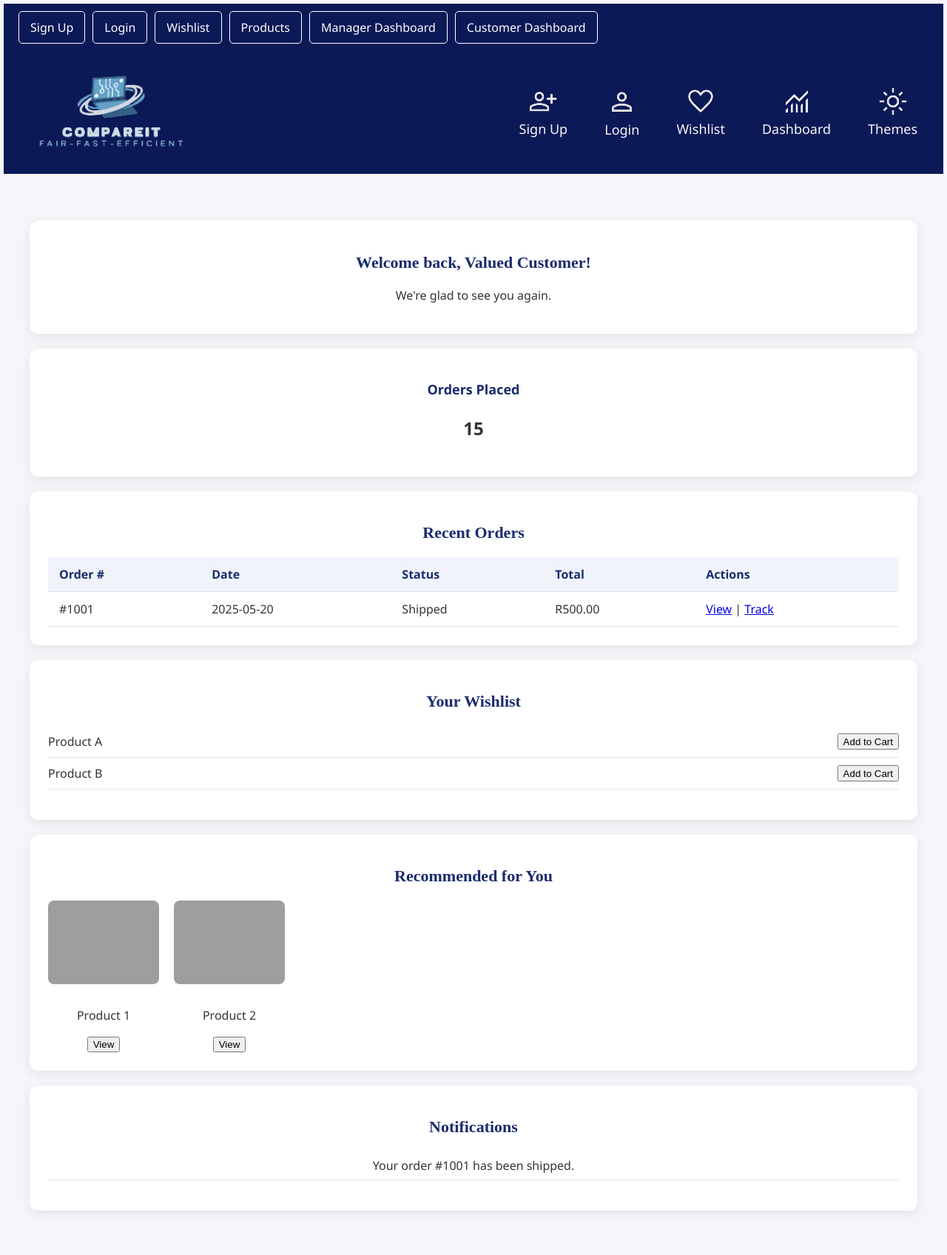
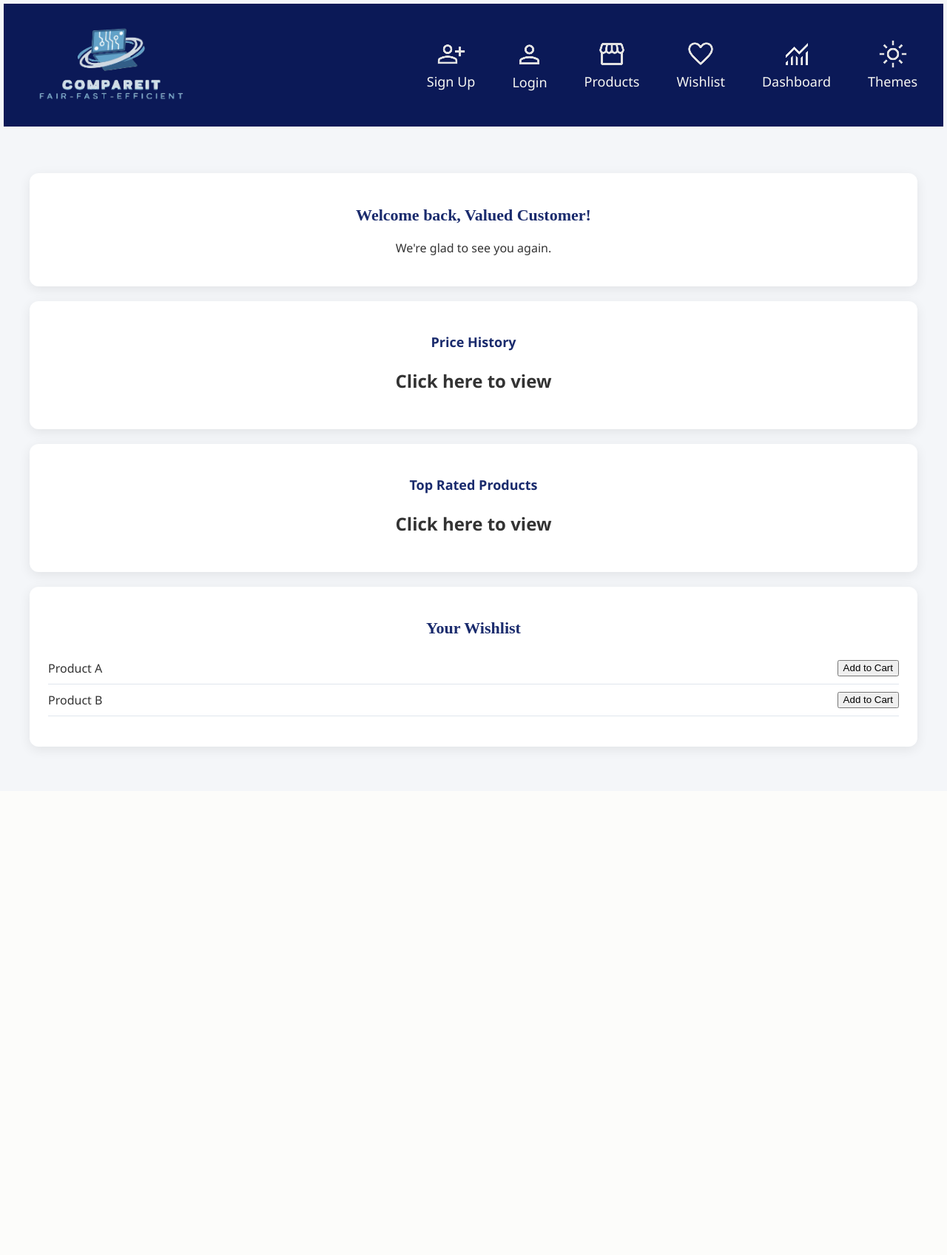
Before and after one commit to RyanlLiao/The-Superkeys, a PHP site: page /customerDashboard.php in a window 1280 px wide. Shown: the whole page at 74% size. After the commit the page ends 1018 px from the top, so only its background shows below. Run offline with PHP 8.4, Linux system fonts and the light colour scheme; grey boxes are pictures that could not be loaded.

Commit message:
Fresh Start

```diff
--- a/customerDashboard.php
+++ b/customerDashboard.php
@@ -19,34 +19,17 @@ $userName = $_SESSION['user_name'] ?? 'Valued Customer';
 
         <div class="dashboard-content">
             <div class="card stat-card">
-                <h3>Orders Placed</h3>
-                <p>15</p>
+                <h3>Price History</h3>
+                <p>Click here to view</p>
             </div>
         </div>
 
-        <div class="card">
-            <h2>Recent Orders</h2>
-            <table class="dashboard-table">
-                <thead>
-                    <tr>
-                        <th>Order #</th>
-                        <th>Date</th>
-                        <th>Status</th>
-                        <th>Total</th>
-                        <th>Actions</th>
-                    </tr>
-                </thead>
-                <tbody>
-                    <tr>
-                        <td>#1001</td>
-                        <td>2025-05-20</td>
-                        <td>Shipped</td>
-                        <td>R500.00</td>
-                        <td><a href="#">View</a> | <a href="#">Track</a></td>
-                    </tr>
-                </tbody>
-            </table>
-        </div>
+        <div class="card stat-card">
+                <h3>Top Rated Products</h3>
+                <p>Click here to view</p>
+            </div>
+
+
 
         <!-- Wishlist -->
         <div class="card">
@@ -58,7 +41,7 @@ $userName = $_SESSION['user_name'] ?? 'Valued Customer';
         </div>
 
         <!-- Recommended Products -->
-        <div class="card">
+        <!-- <div class="card">
             <h2>Recommended for You</h2>
             <div class="recommended-products">
                 <div class="product-card">
@@ -72,15 +55,9 @@ $userName = $_SESSION['user_name'] ?? 'Valued Customer';
                     <button>View</button>
                 </div>
             </div>
-        </div>
+        </div> -->
 
-        <!-- Notifications -->
-        <div class="card">
-            <h2>Notifications</h2>
-            <ul class="notifications">
-                <li>Your order #1001 has been shipped.</li>
-            </ul>
-        </div>
+
     </div>
 </body>
 </html>
--- a/header.php
+++ b/header.php
@@ -1,16 +1,6 @@
 <link rel="stylesheet" href="css/header.css">
 <link rel="stylesheet" href="css/products.css">
 
-<nav class="navbar">
-    <ul>
-        <li><a href="signup.php">Sign Up</a></li>
-        <li><a href="login.php">Login</a></li>
-        <li><a href="wishlist.php">Wishlist</a></li>
-        <li><a href="products.php">Products</a></li>
-        <li><a href="dashboard.php">Manager Dashboard</a></li>
-        <li><a href="customerDashboard.php">Customer Dashboard</a></li>
-    </ul>
-</nav>
  <header class="headerrr">
                 <div class="header-container">
                     <img src="img/logo2.png" alt="Logo" class="pLogo">
@@ -22,10 +12,13 @@
                             <!-- on click function for logginhh out! -->
                             <li id="login-link"><a href="login.php"><img src="img/Login.png" alt="Login" class="icon">
                                     <br> Login</a></li>
+                            <li id="products-link"><a href="products.php"><img src="img/produucts.png" alt="Order"
+                                        class="icon"> <br>Products</a></li>
                             <li id="wishlist-link"><a href="wishlist.php"><img src="img/wishlist.png" alt="Order"
                                         class="icon"> <br> Wishlist</a></li>
                             <li id="dashboard-link"><a href="dashboard.php"><img src="img/dashboard.png" alt="Order"
                                         class="icon"> <br>Dashboard</a></li>
+
                             <!-- Dashboard is a logged in feature? -->
                             <li id="theme toggle"><a href=""><img src="img/light_mode.png" alt="Order"
                                         class="icon"> <br>Themes</a></li>
--- a/dashboard.php
+++ b/managerDashboard.php
@@ -46,14 +46,15 @@
         </ul>
     </div>
 
-    <div class="card">
+    <!-- <div class="card">
         <h2>Recent Activity</h2>
         <ul>
             <li>User "jane_doe" added a review</li>
             <li>Admin updated Product A price</li>
             <li>New stockist registered</li>
         </ul>
-    </div>
+    </div> -->
+    <!-- Implement Later... -->
 
     <div class="card">
         <h2>Price History</h2>
```
Also changed, not shown: products.php (+1 -41 lines), css/delete-user.css (renamed from OneDrive/Documents/UP/2025/COS 221/Ass5-frontend/css/delete-user.css), css/wishlist.css (renamed from OneDrive/Documents/UP/2025/COS 221/Ass5-frontend/css/wishlist.css), manage-products.php (renamed from OneDrive/Documents/UP/2025/COS 221/Ass5-frontend/manage-products.php), managerUserDel.php (renamed from OneDrive/Documents/UP/2025/COS 221/Ass5-frontend/managerUserDel.php), priceHistory.php (added), topRated.php (added), view.php (added), wishlist.php (renamed from OneDrive/Documents/UP/2025/COS 221/Ass5-frontend/wishlist.php), 1 other file.
